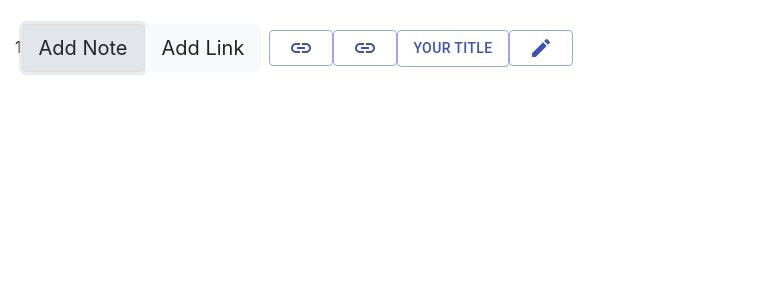
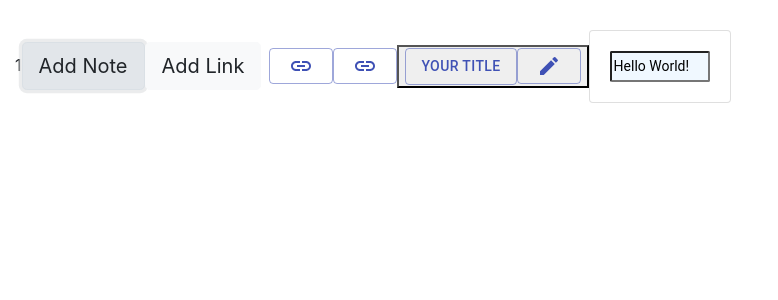
Before and after one commit to Ozymandias314/Ozymandias314.github.io, a React (Create React App) app: page / in a window 1280 px wide. Both pictures are taken after a click on the button "Add Note". Shown: the top 300 px of the page, without its empty margins (0-778 px from the left). Built offline with nearby package versions, Linux system fonts and the light colour scheme.

Commit message:
update files

```diff
--- a/package.json
+++ b/package.json
@@ -11,11 +11,14 @@
     "framework-utils": "^0.3.4",
     "material-ui": "^0.20.2",
     "react": "^16.13.1",
+    "react-collapsible": "^2.8.0",
     "react-dom": "^16.13.1",
     "react-draggable": "^4.4.3",
     "react-hot-keys": "^2.6.0",
+    "react-lineto": "^3.2.0",
     "react-moveable": "^0.22.6",
     "react-scripts": "^3.4.3",
+    "reactstrap": "^8.6.0",
     "scenejs": "^1.4.1"
   },
   "scripts": {
--- a/src/App.css
+++ b/src/App.css
@@ -49,7 +49,7 @@ h1 {
 
 .notes {
   height: max-content;
-  width: 30px;
+  width: 100px;
   background-color: aliceblue;
   border-radius: 2px 2px 2px 2px;
 }
--- a/src/App.js
+++ b/src/App.js
@@ -1,8 +1,9 @@
 import React from 'react';
 import './App.css';
 import { Button } from '@material-ui/core';
-import ReactDOM from'react-dom';
+import ReactDOM from 'react-dom';
 import NodeComponentReal from './components/NodeComponentReal'
+import LineTo from 'react-lineto';
 
 
 class App extends React.Component {
@@ -12,7 +13,7 @@ class App extends React.Component {
     this.state = {numNodes: 0,
     elmts: [],
     elmts2: [],
-    buttonVisibility: true,} // TODO: Change the value of buttonVisibility to true
+    buttonVisibility: true,} // TODO: Change the value of buttonVisibility to false
   }
 
   enterPressed(event) { // TODO: Fix the enterPressed function so that the main screen disappears and reveals the notes screen
@@ -27,6 +28,10 @@ class App extends React.Component {
     var copy = this.state.elmts.slice()
     copy.push("1")
     this.setState({elmts: copy});
+  }
+
+  addLine() {
+
   }
 
   render(){
--- a/src/components/NodeComponent.js
+++ b/src/components/NodeComponent.js
@@ -7,13 +7,10 @@ import DialogContent from '@material-ui/core/DialogContent';
 import DialogContentText from '@material-ui/core/DialogContentText';
 import DialogTitle from '@material-ui/core/DialogTitle';
 import CreateIcon from '@material-ui/icons/Create';
-import LinkIcon from '@material-ui/icons/Link';
-
 import Draggable from 'react-draggable';
 
 export default function NodeComponent() {
     const [open, setOpen] = React.useState(false);
-
 
     const [titleOfNote, setTitleOfNote]= React.useState('Your Title');
 
@@ -36,18 +33,19 @@ export default function NodeComponent() {
       setHiddenName(e.target.value);
     }
 
+
     return (
     <>
       <div>
-        <Button variant="outlined" color="primary">
+
+      <Button class = "note-title">
+      <Button variant="outlined" color="primary">
         {titleOfNote}
         </Button>
+        <Button variant="outlined" color="primary" onClick={handleClickOpen}>
+          <CreateIcon></CreateIcon>
+        </Button></Button>
 
-        <Button variant="outlined" color="primary" onClick={handleClickOpen}>
-
-        <CreateIcon></CreateIcon>
-
-        </Button>
 
       </div>
         <div class = "overlay">
--- a/src/components/NodeComponentReal.js
+++ b/src/components/NodeComponentReal.js
@@ -1,26 +1,30 @@
-import React from 'react'
-import NodeComponent from './NodeComponent'
+import React from 'react';
+import { Collapse, CardBody, Card } from 'reactstrap';
+import NodeComponent from './NodeComponent';
 import Button from '@material-ui/core/Button';
-import TextField from '@material-ui/core/TextField';
-import Dialog from '@material-ui/core/Dialog';
-import DialogActions from '@material-ui/core/DialogActions';
-import DialogContent from '@material-ui/core/DialogContent';
-import DialogContentText from '@material-ui/core/DialogContentText';
-import DialogTitle from '@material-ui/core/DialogTitle';
-import CreateIcon from '@material-ui/icons/Create';
 import LinkIcon from '@material-ui/icons/Link';
+import Draggable from 'react-draggable';
+import { TrainRounded } from '@material-ui/icons';
 
-import Draggable from 'react-draggable';
-export default class NodeComponentReal extends React.Component{
-    constructor(){
-        super();
-        this.state = {index: ''};
-    }
+export default class NodeComponentReal extends React.Component {
+   //constructor(){
+        // super();
+        //this.state = {index: '',};
+    //}
+    //const [open, setOpen] = React.useState(false);
+    //const contentsOfNote = "";
+    //let isOpen = false;
+    //let num = 0;
+    //const [contentsOfNote, setContentsOfNote] = React.useState("Tell us more!");
+    //const [isOpen, setIsOpen] = React.useState(false);
+    //const showContents = () => {
+      //setIsOpen(!isOpen);
+    //}
 
     render(){
         return(
             <Draggable>
-        <Button>
+        <Button id = {0}>
         <Button variant = "outlined" color="primary">
         <LinkIcon></LinkIcon>
         </Button>
@@ -29,6 +33,14 @@ export default class NodeComponentReal extends React.Component{
         </Button>
 
             <NodeComponent></NodeComponent>
+            <Collapse isOpen={true}>
+              <Card>
+              <CardBody>
+                <input defaultValue = {"Hello World!"} class = "notes" />
+              </CardBody>
+              </Card>
+        </Collapse>
+
             </Button>
         </Draggable>
         );
```
Also changed, not shown: 1 other file (tests, documents, lock files or other folders).
